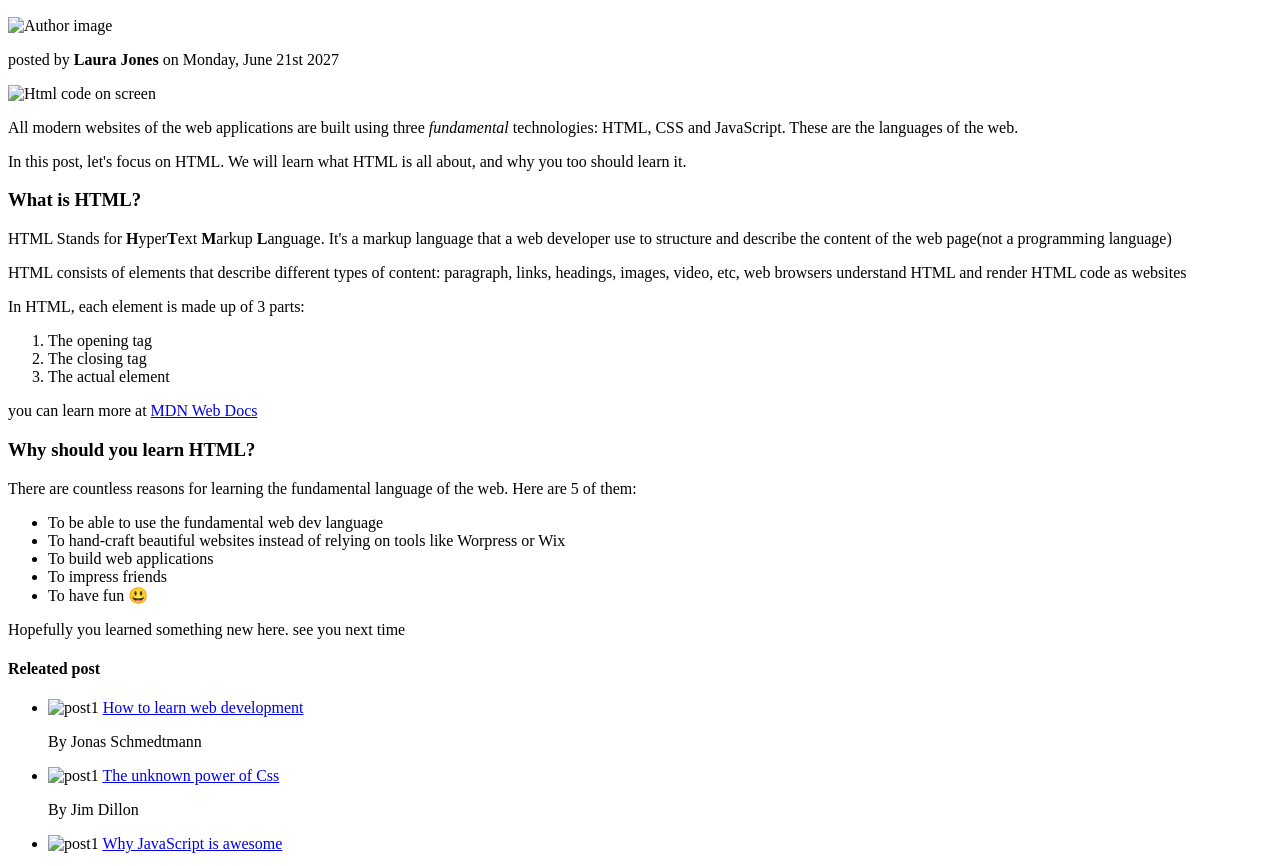
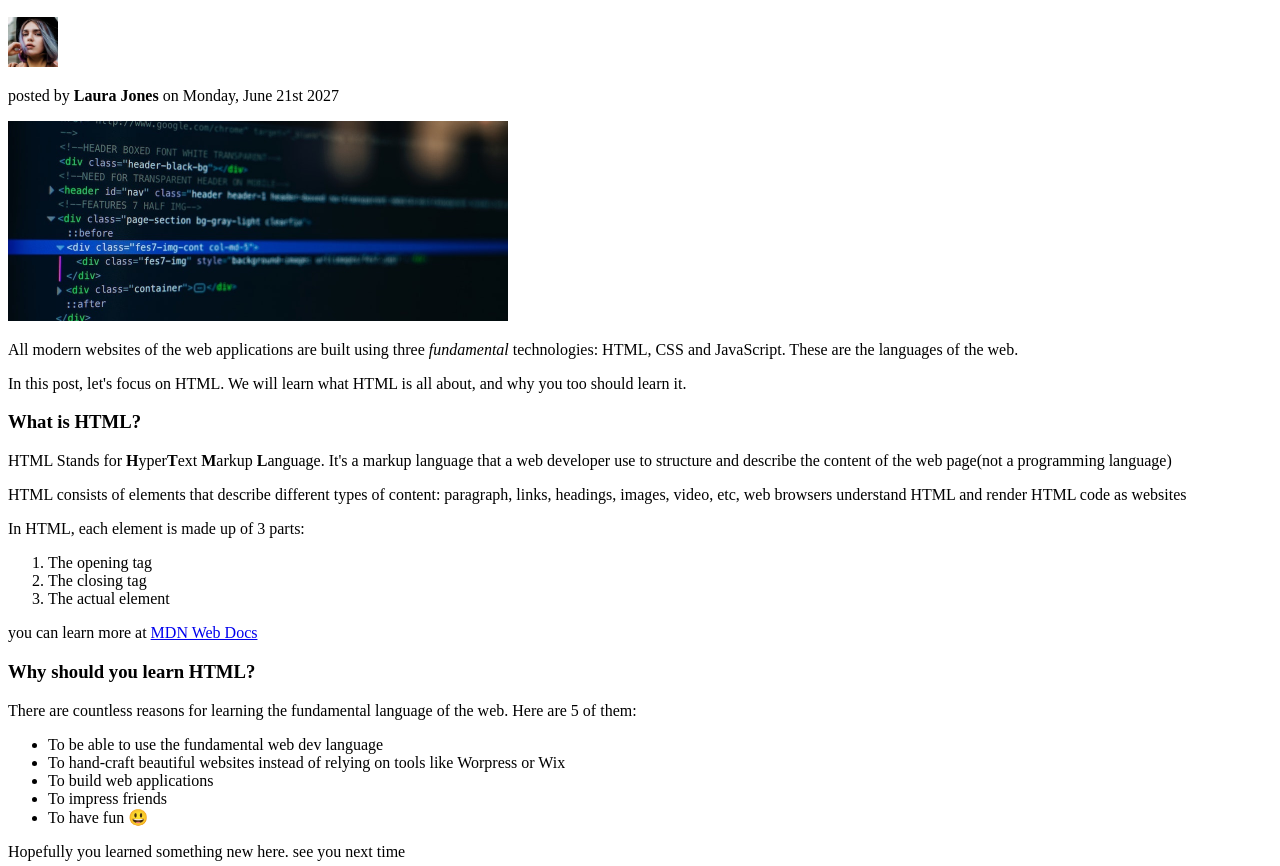
Before and after one commit to AditiS2610/html-css-practice, a plain HTML site: page html fundamentals/index.html in a window 1280 px wide. Shown: the part 183-1049 px from the top of the page. Drawn offline with Linux system fonts and the light colour scheme.

Commit message:
Update index.html

```diff
--- a/html fundamentals/index.html
+++ b/html fundamentals/index.html
@@ -32,9 +32,9 @@
         <header>
             <h2>The Basic Language of the web: HTML</h2>
 
-            <img src="/img/laura-jones.jpg" alt="Author image" width="50" height="50" />
+            <img src="laura-jones.jpg" alt="Author image" width="50" height="50" />
             <p id="author">posted by <strong>Laura Jones</strong> on Monday, June 21st 2027</p>
-            <img src="/img/post-img.jpg" alt="Html code on screen" width="500" height="200" />
+            <img src="post-img.jpg" alt="Html code on screen" width="500" height="200" />
         </header>
         <p>
             All modern websites of the web applications are built using three
@@ -91,13 +91,13 @@
         <h4>Releated post</h4>
         <ul class="related">
             <li>
-                <img src="/img/related-1.jpg" alt="post1" width="100" height="100" />
+                <img src="related-1.jpg" alt="post1" width="100" height="100" />
                 <a href="https://developer.mozilla.org/en-US/docs/Learn">How to learn web development</a
           >
           <p class="related-author">By Jonas Schmedtmann</p>
         </li>
         <li>
-          <img src="/img/related-2.jpg" alt="post1" width="100" height="100" />
+          <img src="related-2.jpg" alt="post1" width="100" height="100" />
           <a
             href="https://developers.google.com/web/updates/2012/06/The-amazing-powers-of-CSS"
             >The unknown power of Css</a
@@ -105,7 +105,7 @@
           <p class="related-author">By Jim Dillon</p>
         </li>
         <li>
-          <img src="/img/related-3.jpg" alt="post1" width="100" height="100" />
+          <img src="related-3.jpg" alt="post1" width="100" height="100" />
           <a href="https://developer.mozilla.org/en-US/docs/Web/JavaScript"
             >Why JavaScript is awesome</a>
                 <p class="related-author">By Matilda</p>
```
